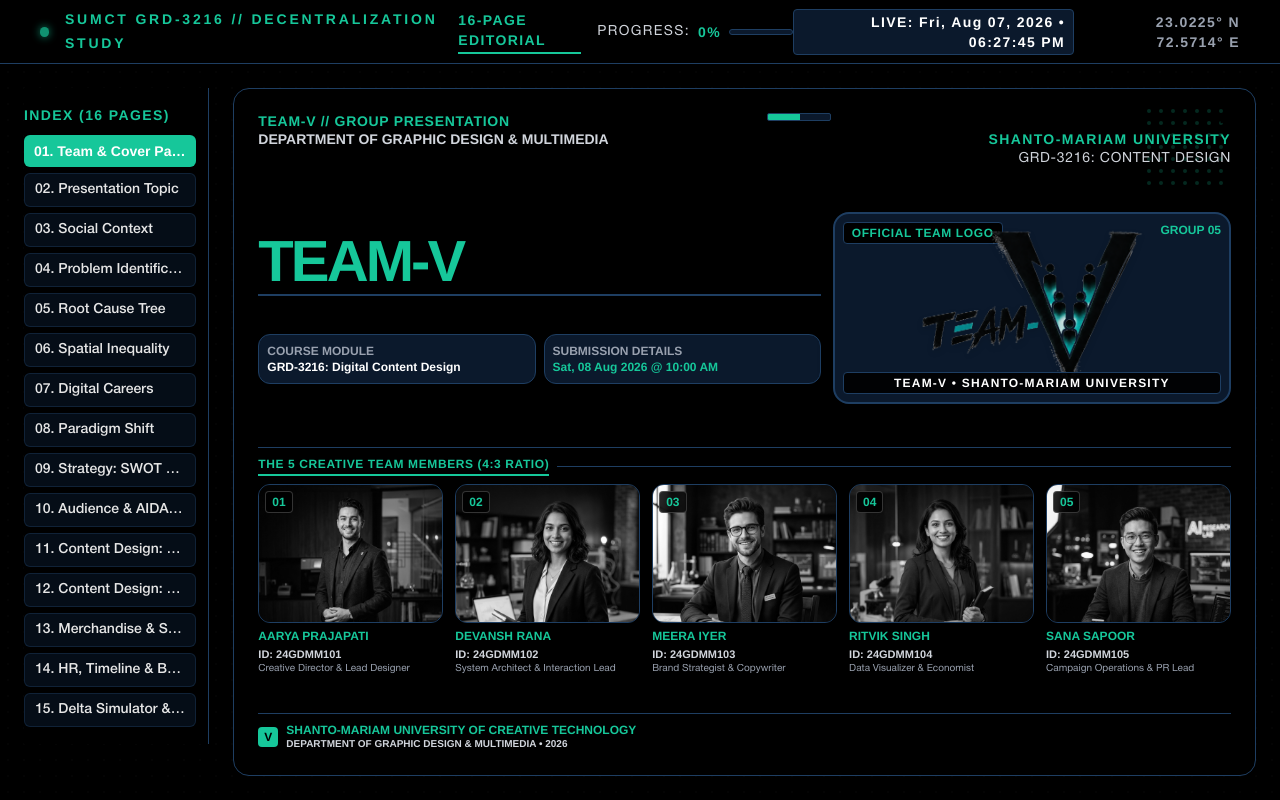
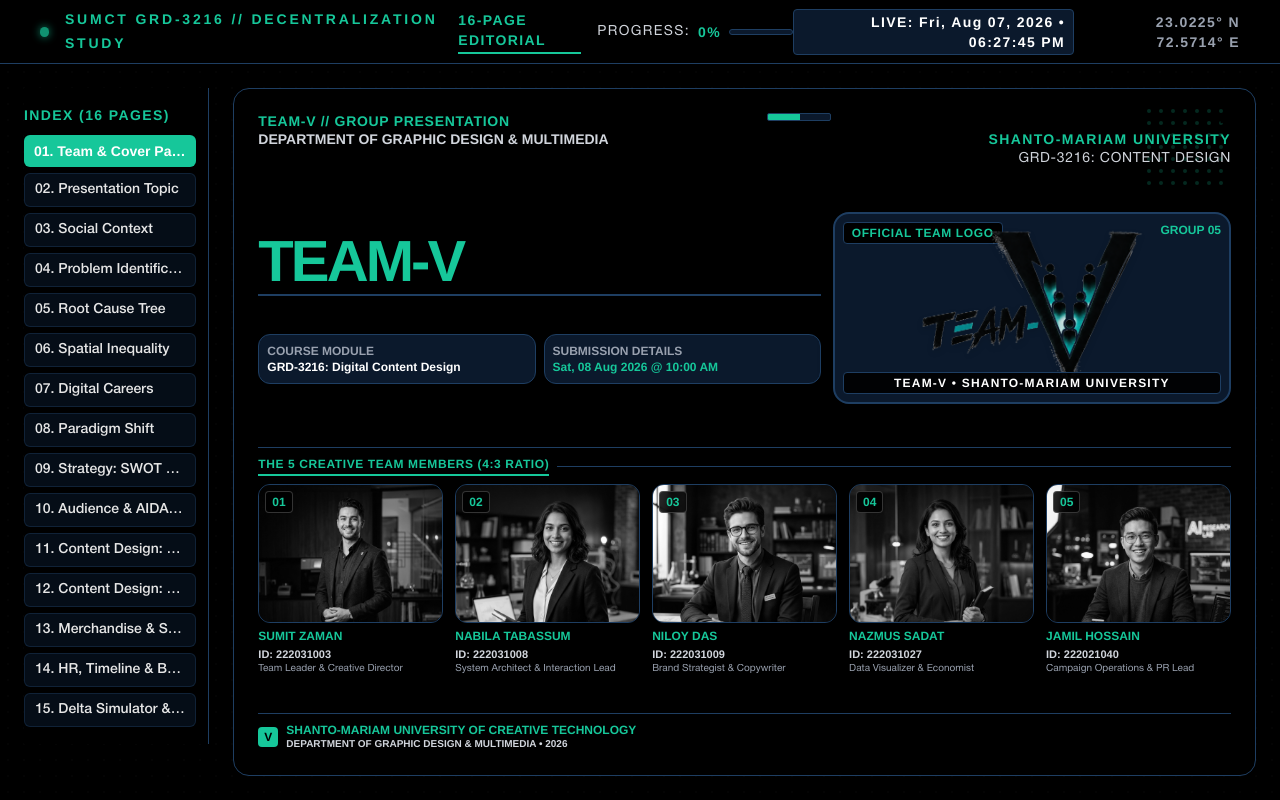
Before and after one commit to jamilhossaindin/Decentralization-Presentation, a React (Vite) app: page / in a window 1280 px wide. Built offline with nearby package versions, Linux system fonts and the light colour scheme; a web font is replaced by a local one.

Commit message:
Update team members: Sumit Zaman, Nabila Tabassum, Niloy Das, Nazmus Sadat, Jamil Hossain

```diff
--- a/src/components/CoverPageReferenceStyle.tsx
+++ b/src/components/CoverPageReferenceStyle.tsx
@@ -9,41 +9,41 @@ export default function CoverPageReferenceStyle({ onNext }: CoverPageProps) {
   const team = [
     {
       num: "01",
-      firstName: "AARYA",
-      lastName: "PRAJAPATI",
-      id: "ID: 24GDMM101",
-      role: "Creative Director & Lead Designer",
+      firstName: "SUMIT",
+      lastName: "ZAMAN",
+      id: "ID: 222031003",
+      role: "Team Leader & Creative Director",
       img: "/avatars/member1.png"
     },
     {
       num: "02",
-      firstName: "DEVANSH",
-      lastName: "RANA",
-      id: "ID: 24GDMM102",
+      firstName: "NABILA",
+      lastName: "TABASSUM",
+      id: "ID: 222031008",
       role: "System Architect & Interaction Lead",
       img: "/avatars/member2.png"
     },
     {
       num: "03",
-      firstName: "MEERA",
-      lastName: "IYER",
-      id: "ID: 24GDMM103",
+      firstName: "NILOY",
+      lastName: "DAS",
+      id: "ID: 222031009",
       role: "Brand Strategist & Copywriter",
       img: "/avatars/member3.png"
     },
     {
       num: "04",
-      firstName: "RITVIK",
-      lastName: "SINGH",
-      id: "ID: 24GDMM104",
+      firstName: "NAZMUS",
+      lastName: "SADAT",
+      id: "ID: 222031027",
       role: "Data Visualizer & Economist",
       img: "/avatars/member4.png"
     },
     {
       num: "05",
-      firstName: "SANA",
-      lastName: "SAPOOR",
-      id: "ID: 24GDMM105",
+      firstName: "JAMIL",
+      lastName: "HOSSAIN",
+      id: "ID: 222021040",
       role: "Campaign Operations & PR Lead",
       img: "/avatars/member5.png"
     }
```
